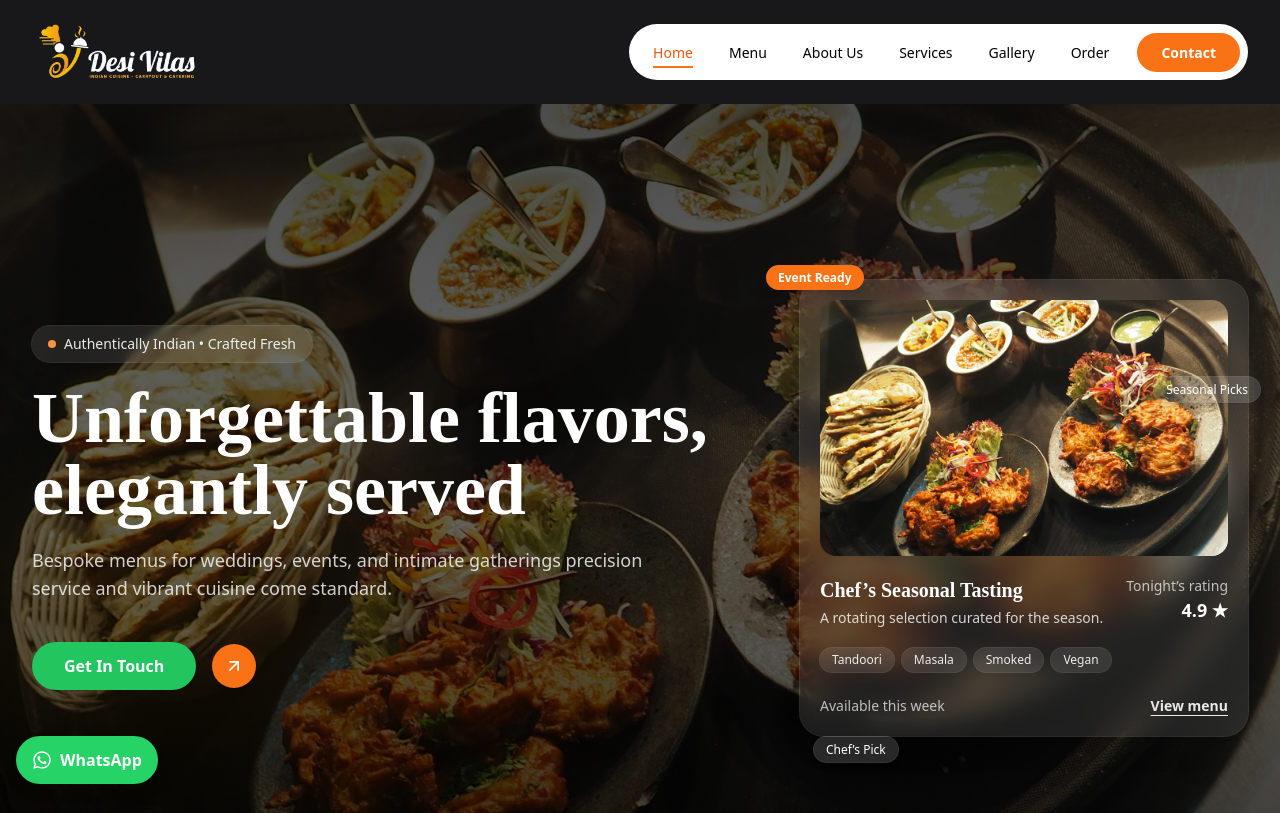
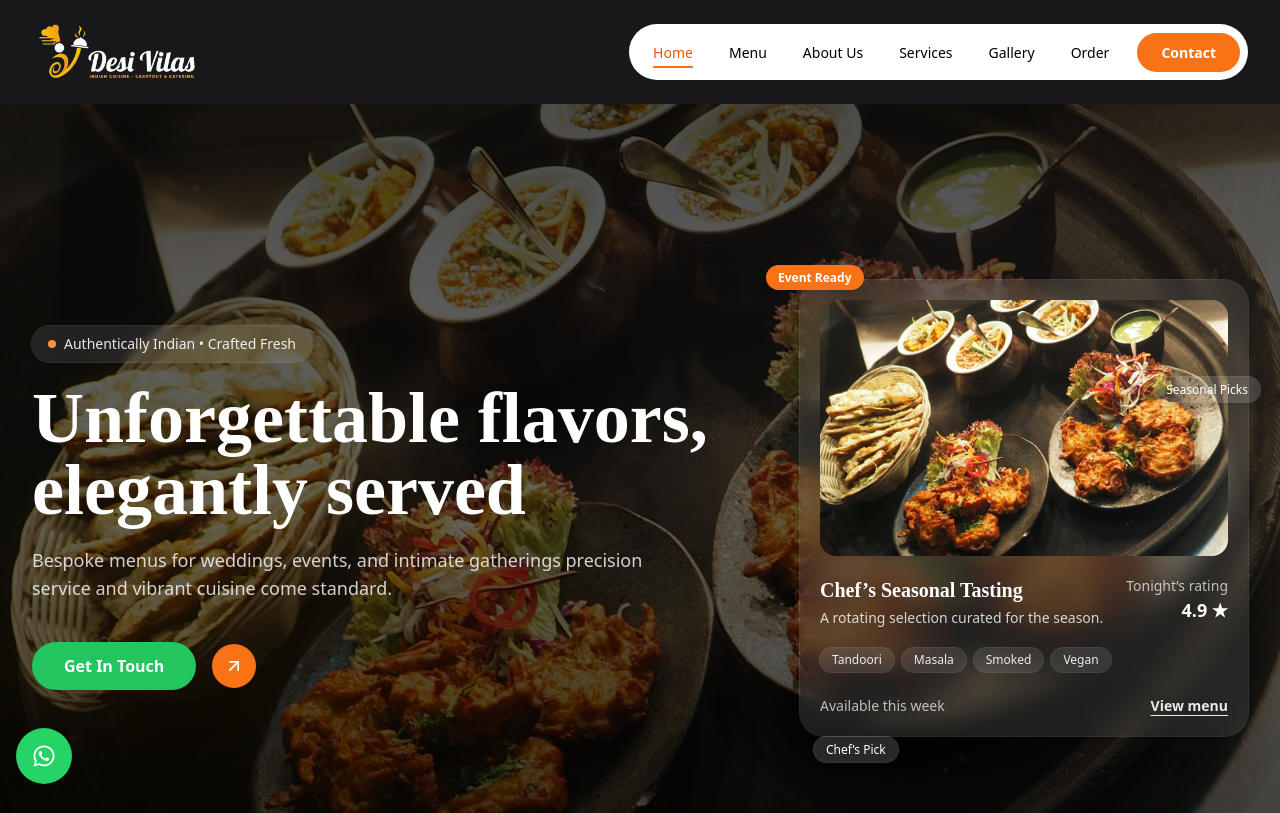
Before and after one commit to dhanunjay20/desivilas, a React (Vite) app in the folder desivilas_pro/client/: page / in a window 1280 px wide. Shown: the top 813 px of the page. Built offline with nearby package versions, Linux system fonts and the light colour scheme.

Commit message:
wp button added

```diff
--- a/desivilas_pro/client/src/components/FloatingWhatsAppButton.jsx
+++ b/desivilas_pro/client/src/components/FloatingWhatsAppButton.jsx
@@ -4,29 +4,33 @@ import { FaWhatsapp } from 'react-icons/fa';
 const PHONE_E164 = '16364158512'; // +1 (636) 415-8512 without symbols
 const PREFILL = encodeURIComponent('Hi! I have a question about your menu and catering.');
 
-const buildWhatsAppHref = () => {
-  // Use wa.me for universal WhatsApp; fallback to tel: if needed
-  return `https://wa.me/${PHONE_E164}?text=${PREFILL}`;
-};
+const buildWhatsAppHref = () => `https://wa.me/${PHONE_E164}?text=${PREFILL}`;
 
-const FloatingWhatsAppButton = ({ className = '' }) => {
+const FloatingWhatsAppButton = ({
+  className = '',
+  size = 56,       // circle diameter in px
+  iconSize = 24,   // icon size in px
+}) => {
   return (
     <a
       href={buildWhatsAppHref()}
       target="_blank"
       rel="noreferrer"
       aria-label="Chat on WhatsApp"
+      // Exact circle: equal width/height + rounded-full
+      style={{ width: size, height: size }}
       className={[
         'fixed left-4 bottom-4 z-50',
-        'inline-flex items-center gap-2 rounded-full px-4 py-3',
+        'inline-flex items-center justify-center rounded-full',
         'bg-[#25D366] text-white shadow-lg',
         'hover:brightness-110 active:brightness-95',
+        // Accessible focus ring
+        'focus:outline-none focus-visible:ring-2 focus-visible:ring-white focus-visible:ring-offset-2 focus-visible:ring-offset-[#25D366]',
         'transition-all duration-200',
         className,
       ].join(' ')}
     >
-      <FaWhatsapp size={20} />
-      <span className="hidden sm:inline font-semibold">WhatsApp</span>
+      <FaWhatsapp size={iconSize} />
     </a>
   );
 };
```
